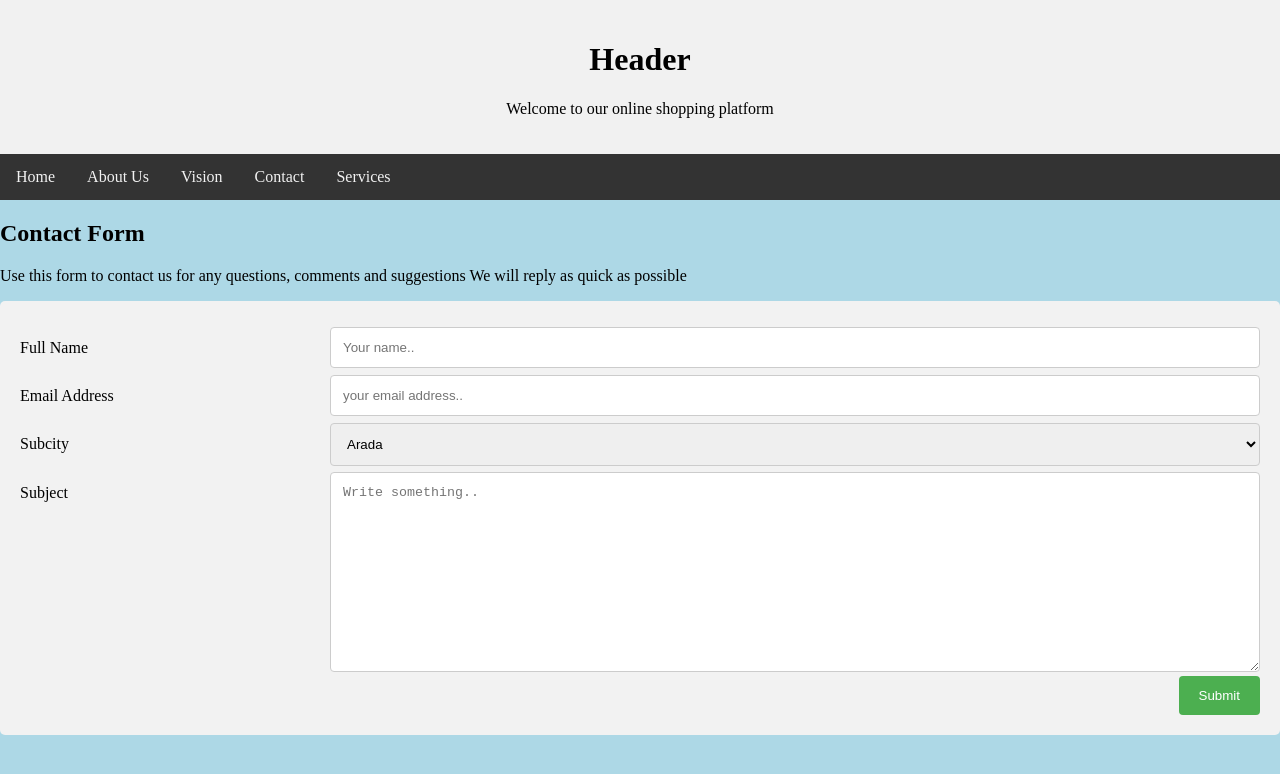
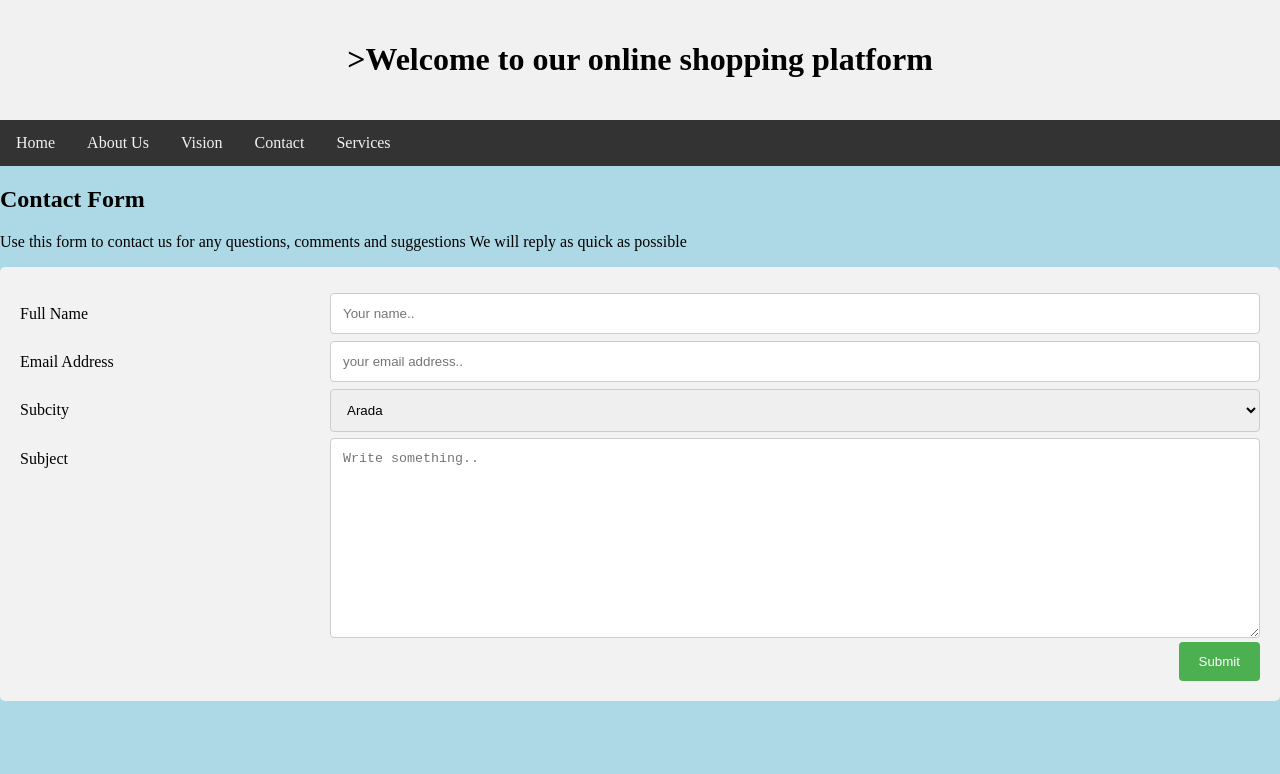
Before and after one commit to betelhemsolomon/betelhemsolomon.github.io, a plain HTML site: page contact.html in a window 1280 px wide. Drawn offline with Linux system fonts and the light colour scheme.

Commit message:
Update contact.html

```diff
--- a/contact.html
+++ b/contact.html
@@ -119,8 +119,7 @@ input[type=submit]:hover {
 <body>
 
 <div class="header">
-  <h1>Header</h1>
-  <p>Welcome to our online shopping platform</p>
+  <h1>>Welcome to our online shopping platform</h1>
 </div>
 
 <div class="topnav">
```
